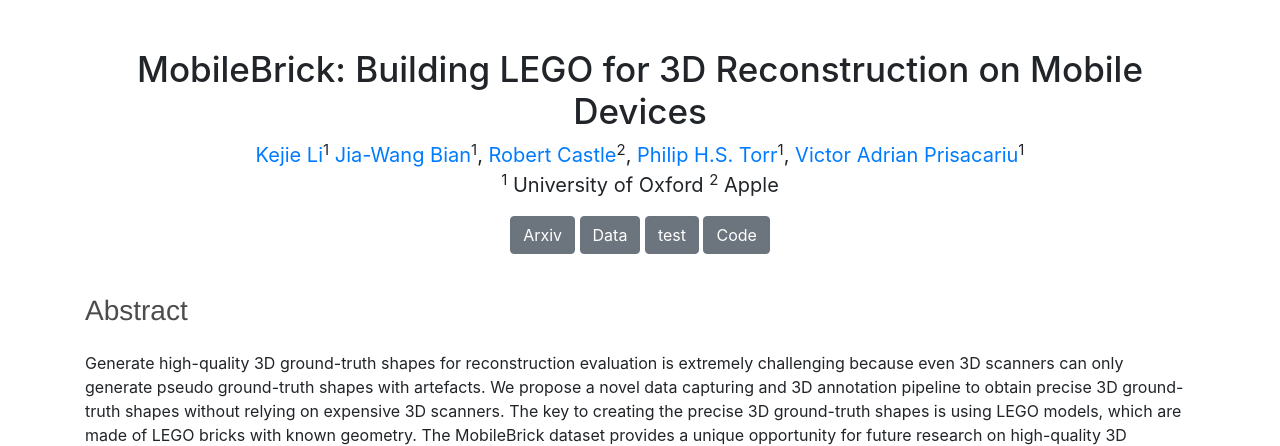
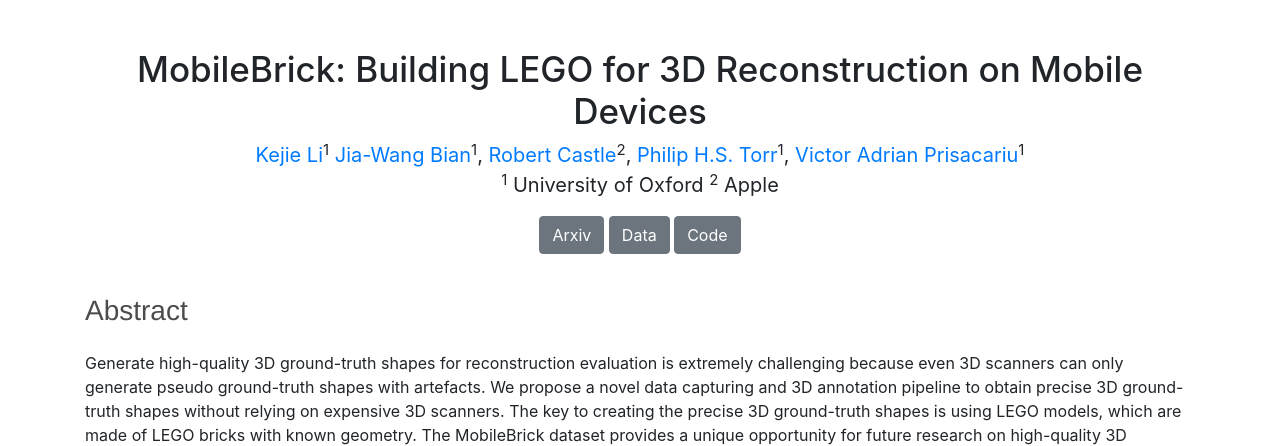
Before and after one commit to ActiveVisionLab/MobileBrick, a plain HTML site: page index.html in a window 1280 px wide. Shown: the top 446 px of the page. Drawn offline with nearby package versions, Linux system fonts and the light colour scheme.

Commit message:
http(s) fixed

```diff
--- a/index.html
+++ b/index.html
@@ -45,7 +45,6 @@
   <div class="col text-center">
     <a class="btn btn-secondary" href="https://arxiv.org/abs/2303.01932" role="button">Arxiv</a>
     <a class="btn btn-secondary" href="https://www.robots.ox.ac.uk/~victor/data/MobileBrick/MobileBrick_Mar23.zip" download role="button">Data</a>
-    <a class="btn btn-secondary" href="https://www.robots.ox.ac.uk/~ryan/nerfmm2021/nerfmm_release_data.tar.gz" download role="button">test</a>
     <a class="btn btn-secondary" href="https://github.com/ActiveVisionLab/MobileBrick" role="button">Code</a>
   </div>
 
```
